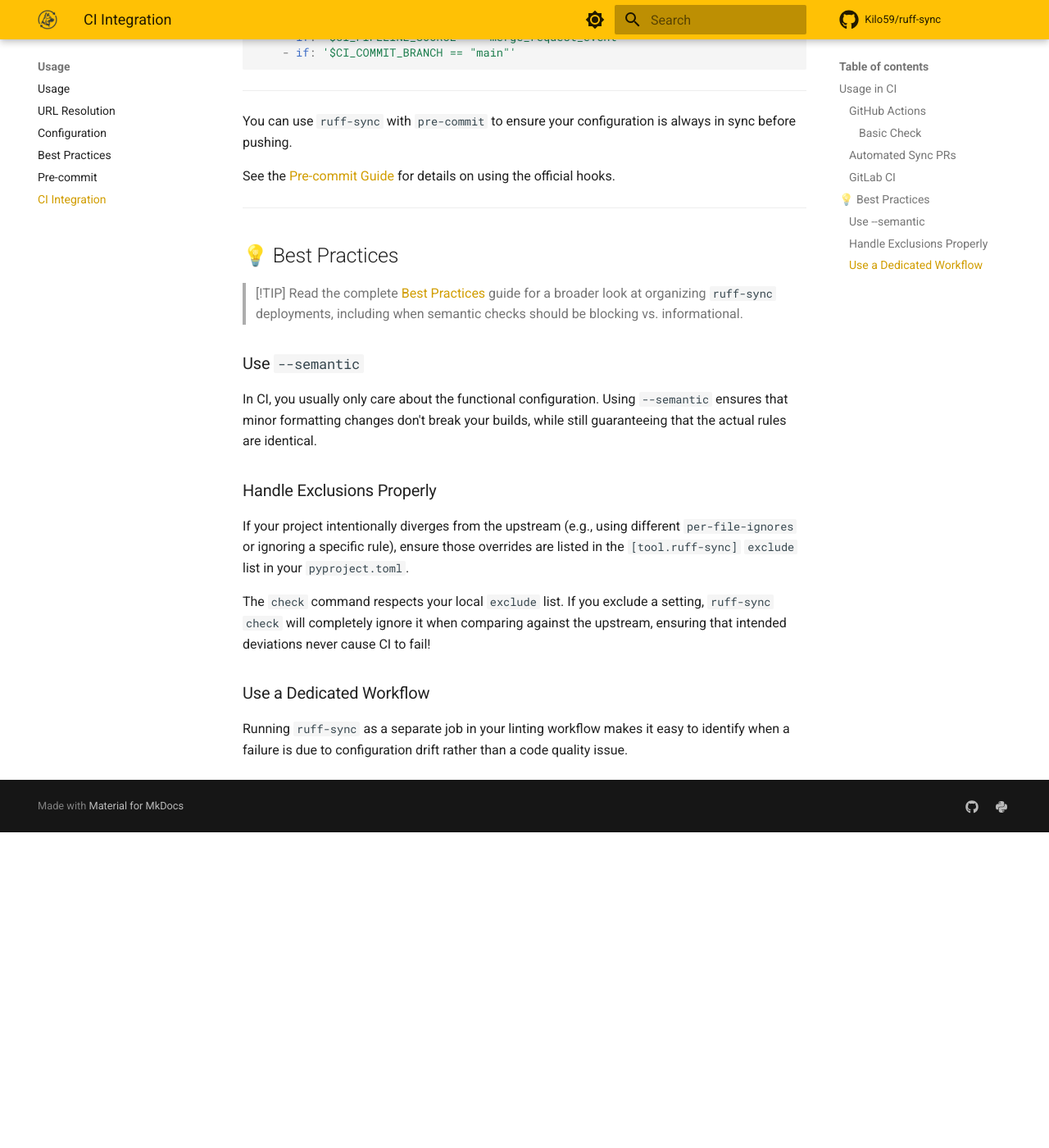
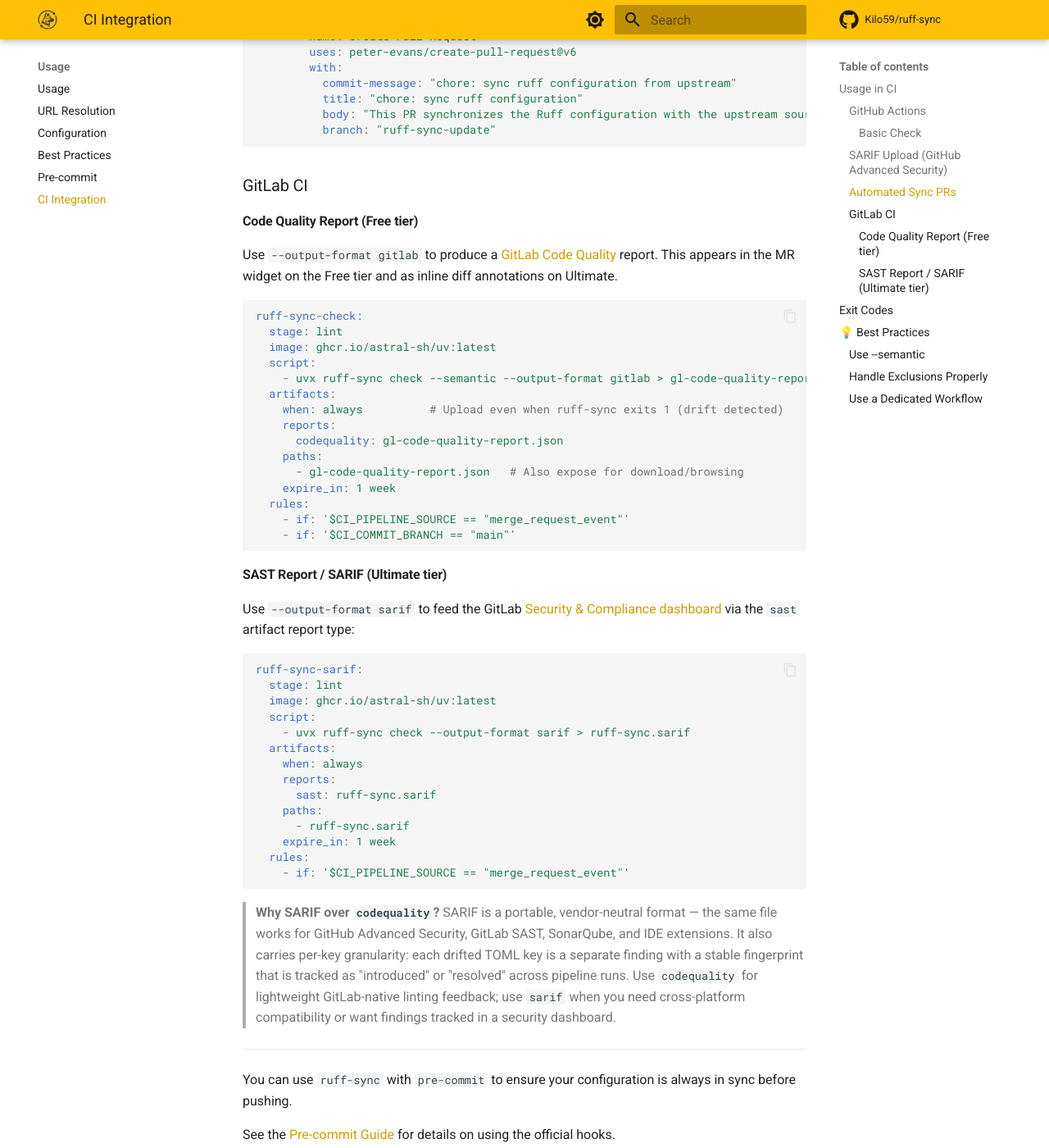
Before and after one commit to Kilo59/ruff-sync, an MkDocs documentation site: the page built from docs/ci-integration.md, in a window 1280 px wide and 1400 px high, scrolled down 2141 px. Shown: the whole window at 82% size. Built offline with MkDocs 1.6.1 and Material for MkDocs 9.7.7, drawn with Linux system fonts in a browser that asks for light colours; comment, search, counter and statistics services are not loaded; before the commit the page ends 3156 px from its top, so only the background shows below that; some of the changed text lies outside the part shown.

Commit message:
update docs

````diff
--- a/docs/ci-integration.md
+++ b/docs/ci-integration.md
@@ -33,6 +33,25 @@
 
 ![GitHub PR Annotation](assets/github-pr-annotation.png)
 
+### SARIF Upload (GitHub Advanced Security)
+
+For repositories with [GitHub Advanced Security](https://docs.github.com/en/get-started/learning-about-github/about-github-advanced-security) enabled, upload SARIF results to track drift findings in the **Security tab** and get per-key inline PR annotations:
+
+```yaml
+- name: Check Ruff config (SARIF)
+  run: ruff-sync check --output-format sarif > ruff-sync.sarif || true
+
+- name: Upload SARIF results
+  uses: github/codeql-action/upload-sarif@v3
+  with:
+    sarif_file: ruff-sync.sarif
+    category: ruff-sync
+```
+
+The `|| true` ensures the upload step always runs even when drift is detected (exit code 1).
+
+> **Why SARIF over `--output-format github`?** The `github` format creates ephemeral PR annotations that disappear after the check re-runs. SARIF findings are persisted in the Security tab, tracked as "introduced" and "resolved" across branches, and each drifted TOML key (`lint.select`, `target-version`, etc.) appears as a separate, deduplicated finding.
+
 ### Automated Sync PRs
 
 Instead of just checking, you can have a bot automatically open a PR when the upstream configuration changes.
@@ -64,6 +83,10 @@
 
 ### GitLab CI
 
+#### Code Quality Report (Free tier)
+
+Use `--output-format gitlab` to produce a [GitLab Code Quality](https://docs.gitlab.com/ci/testing/code_quality/) report. This appears in the MR widget on the Free tier and as inline diff annotations on Ultimate.
+
 ```yaml
 ruff-sync-check:
   stage: lint
@@ -71,22 +94,59 @@
   script:
     - uvx ruff-sync check --semantic --output-format gitlab > gl-code-quality-report.json
   artifacts:
-    when: always
+    when: always          # Upload even when ruff-sync exits 1 (drift detected)
     reports:
       codequality: gl-code-quality-report.json
     paths:
-      - gl-code-quality-report.json
+      - gl-code-quality-report.json   # Also expose for download/browsing
     expire_in: 1 week
   rules:
     - if: '$CI_PIPELINE_SOURCE == "merge_request_event"'
     - if: '$CI_COMMIT_BRANCH == "main"'
 ```
 
+#### SAST Report / SARIF (Ultimate tier)
+
+Use `--output-format sarif` to feed the GitLab [Security & Compliance dashboard](https://docs.gitlab.com/user/application_security/) via the `sast` artifact report type:
+
+```yaml
+ruff-sync-sarif:
+  stage: lint
+  image: ghcr.io/astral-sh/uv:latest
+  script:
+    - uvx ruff-sync check --output-format sarif > ruff-sync.sarif
+  artifacts:
+    when: always
+    reports:
+      sast: ruff-sync.sarif
+    paths:
+      - ruff-sync.sarif
+    expire_in: 1 week
+  rules:
+    - if: '$CI_PIPELINE_SOURCE == "merge_request_event"'
+```
+
+> **Why SARIF over `codequality`?** SARIF is a portable, vendor-neutral format — the same file works for GitHub Advanced Security, GitLab SAST, SonarQube, and IDE extensions. It also carries per-key granularity: each drifted TOML key is a separate finding with a stable fingerprint that is tracked as "introduced" or "resolved" across pipeline runs. Use `codequality` for lightweight GitLab-native linting feedback; use `sarif` when you need cross-platform compatibility or want findings tracked in a security dashboard.
+
 ---
 
 You can use `ruff-sync` with `pre-commit` to ensure your configuration is always in sync before pushing.
 
 See the [Pre-commit Guide](pre-commit.md) for details on using the official hooks.
+
+---
+
+## Exit Codes
+
+| Code | Meaning |
+|------|----------|
+| **0** | In sync — no drift detected |
+| **1** | Config drift — `[tool.ruff]` values differ from upstream |
+| **2** | CLI usage error — invalid arguments (reserved by argparse) |
+| **3** | Pre-commit hook drift — use `--pre-commit` flag to enable this check |
+| **4** | Upstream unreachable — HTTP error or network failure |
+
+All non-zero codes cause a CI step to fail. Use `artifacts: when: always` (GitLab) or `if: always()` (GitHub Actions) to ensure report artifacts are uploaded even when the job fails.
 
 ---
 
````
Also changed, not shown: .agents/skills/ruff-sync-usage/references/ci-integration.md (+22 -3 lines).
